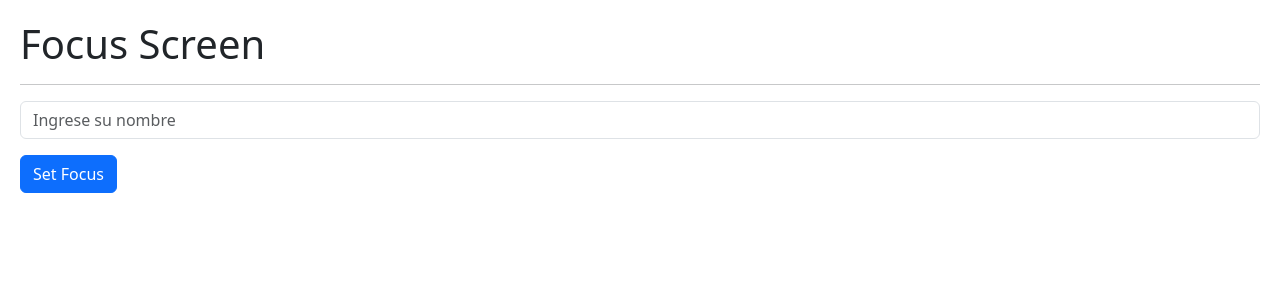
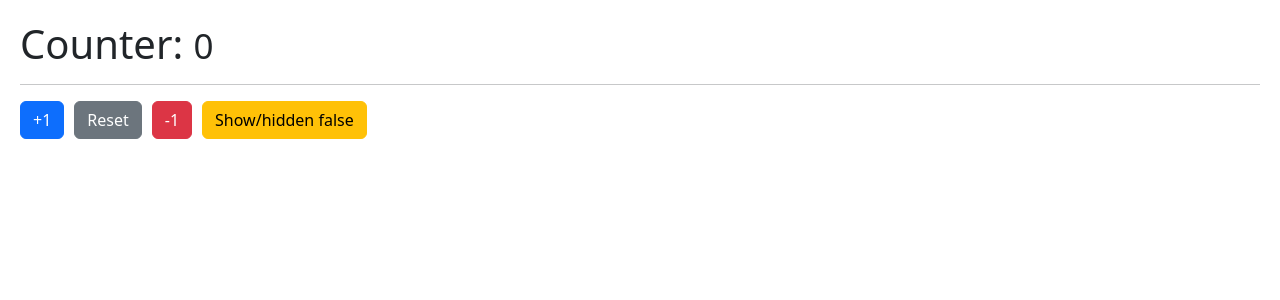
Before and after one commit to CamiloLopez15/react-course, a React (Vite) app in the folder 05-basics-hooks/: page / in a window 1280 px wide. Shown: the top 300 px of the page. Built offline with nearby package versions, Linux system fonts and the light colour scheme.

Commit message:
feat: added class 132

```diff
--- /dev/null
+++ b/05-basics-hooks/src/06-memos/Memorize.tsx
@@ -0,0 +1,32 @@
+import { useState } from "react";
+import { useCounter } from "../hooks";
+import { Small } from "./Small";
+
+export const Memorize = () => {
+    const { counter, decrement, increment, reset } = useCounter(0);
+    const [isShow, setIsShow] = useState(false);
+    return (
+        <section>
+            <h1>
+                Counter: <Small counter={counter} />
+            </h1>
+            <hr />
+
+            <button className="btn btn-primary" onClick={() => increment(1)}>
+                +1
+            </button>
+            <button className="btn btn-secondary" onClick={() => reset()}>
+                Reset
+            </button>
+            <button className="btn btn-danger" onClick={() => decrement(1)}>
+                -1
+            </button>
+            <button
+                className="btn btn-warning"
+                onClick={() => setIsShow(!isShow)}
+            >
+                Show/hidden {String(isShow)}
+            </button>
+        </section>
+    );
+};
--- /dev/null
+++ b/05-basics-hooks/src/06-memos/Small.tsx
@@ -0,0 +1,7 @@
+import { memo } from "react";
+
+export const Small = memo(({ counter }: { counter: number }) => {
+    console.log("Me volví a renderizar");
+
+    return <small>{counter}</small>;
+});
--- a/05-basics-hooks/src/main.tsx
+++ b/05-basics-hooks/src/main.tsx
@@ -6,12 +6,13 @@ import { createRoot } from "react-dom/client";
 // import SimpleForm from "./02-useEffect/SimpleForm";
 // import FormWithCustomHook from "./02-useEffect/FormWithCustomHook";
 // import { MultipleCustomHooks } from "./03-example/MultipleCustomHooks";
-import { FocusScreen } from "./04-useRef/focusScreen";
+// import { FocusScreen } from "./04-useRef/FocusScreen";
+import { Memorize } from "./06-memos/Memorize";
 
 import "./index.css";
 
 createRoot(document.getElementById("root")!).render(
     <StrictMode>
-        <FocusScreen />
+        <Memorize />
     </StrictMode>
 );
```
Also changed, not shown: 1 other file (tests, documents, lock files or other folders).
